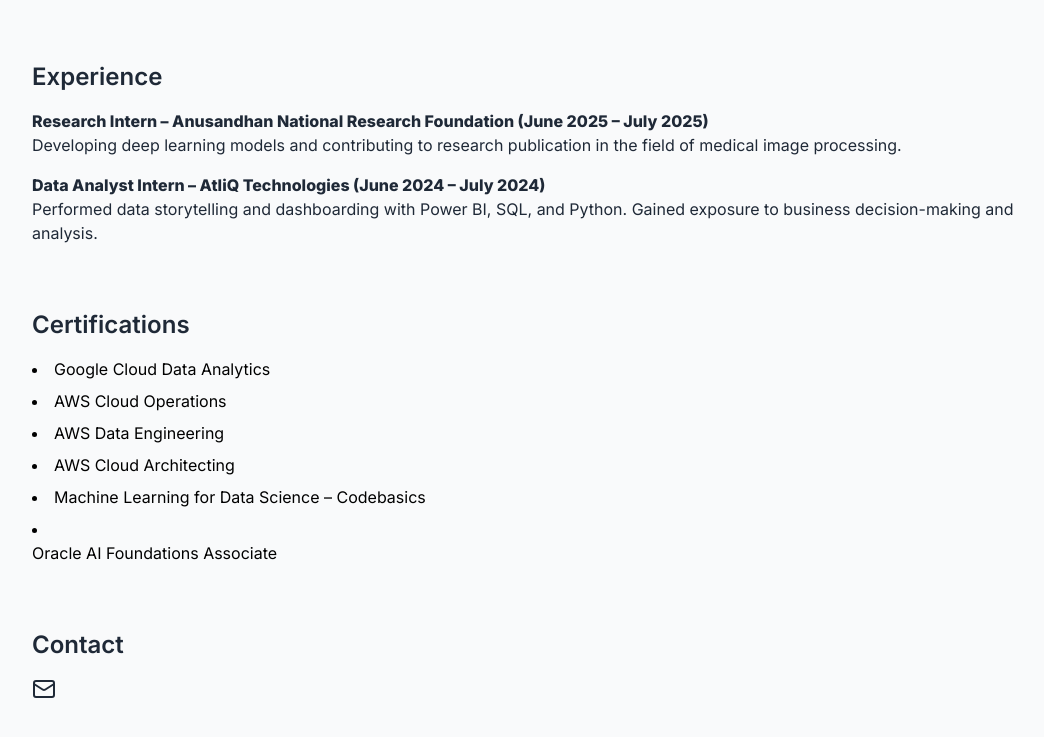
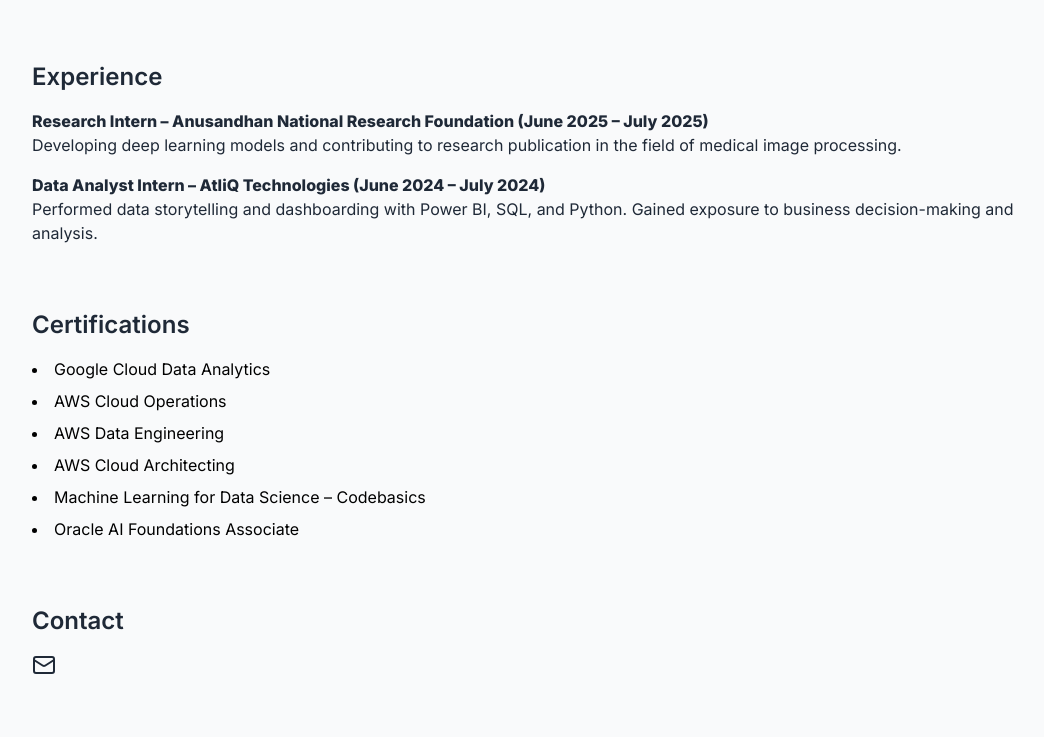
Before and after one commit to Kavin-M-2002/Portfolio, a plain HTML site: page index.html in a window 1280 px wide. Shown: the part 1221-1958 px from the top of the page, without its empty margins (112-1156 px from the left). Drawn offline with nearby package versions, Linux system fonts and the light colour scheme.

Commit message:
removing paragraph

```diff
--- a/index.html
+++ b/index.html
@@ -118,7 +118,7 @@
         <li><a href="https://www.credly.com/badges/19c98ed8-0c7a-4f80-b65a-0c672099abf0/linked_in_profile" target="_blank" class="hover:underline">AWS Data Engineering</a></li>
         <li><a href="https://www.credly.com/badges/42b710b2-c1ff-4ea4-b801-d3952c8bde1c/linked_in_profile" target="_blank" class="hover:underline">AWS Cloud Architecting</a></li>
         <li><a href="https://codebasics.io/certificate/CB-69-67243" target="_blank" class="hover:underline">Machine Learning for Data Science – Codebasics</a></li>
-        <li><p>Oracle AI Foundations Associate</p></li>
+        <li>Oracle AI Foundations Associate</li>
       </ul>
     </section>
 
```
